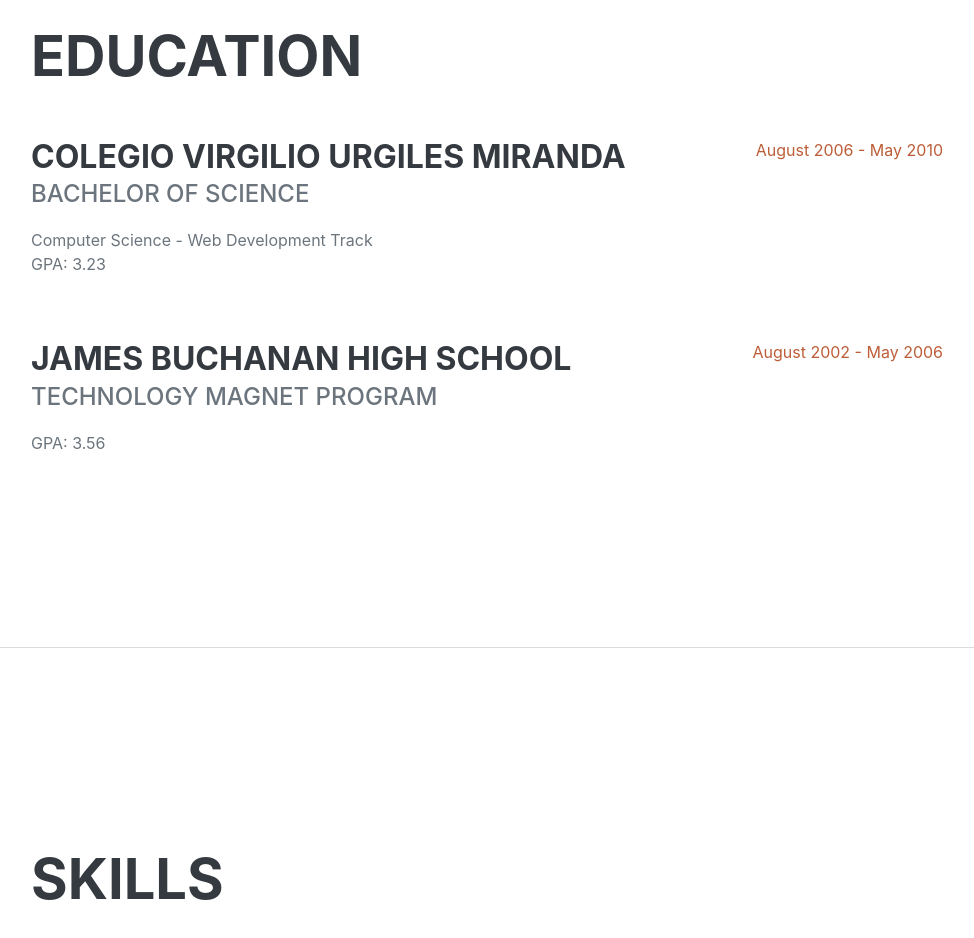
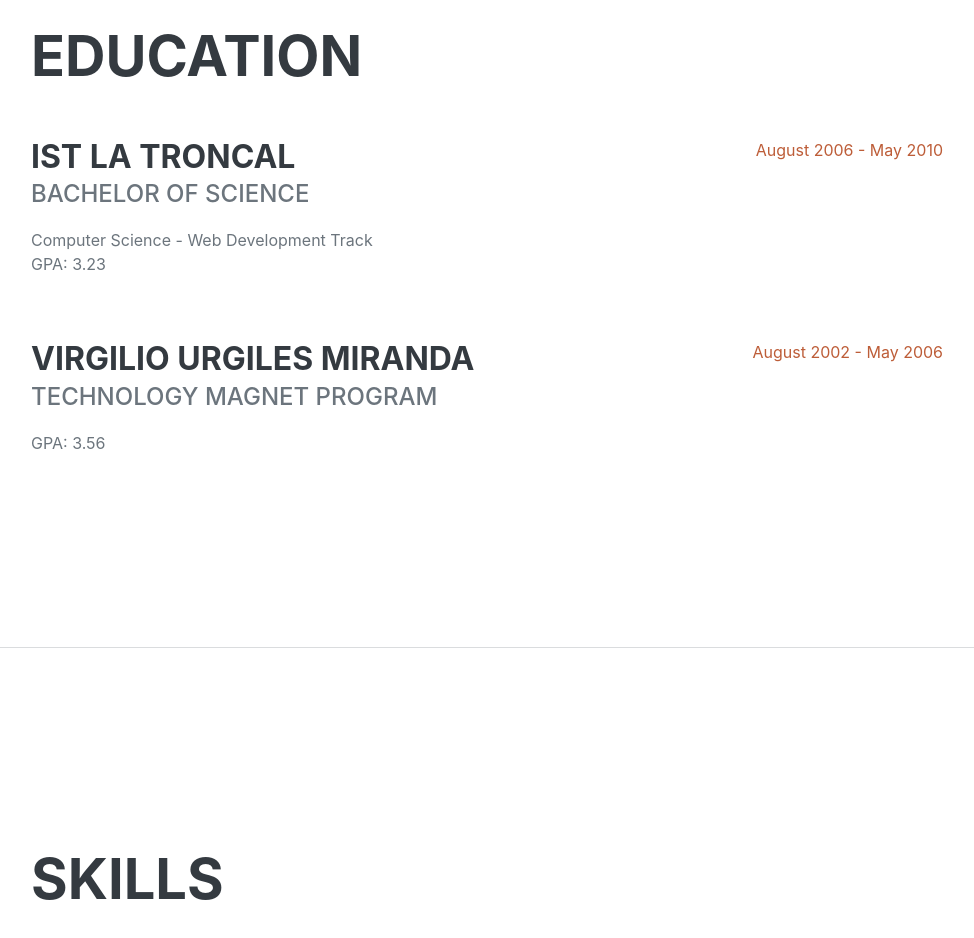
Before and after one commit to JorgeGonzalez2001/myweb.github.io, a plain HTML site: page index.html in a window 1280 px wide. Shown: the part 2160-3098 px from the top of the page, without its empty margins (289-1263 px from the left). Drawn offline with nearby package versions, Linux system fonts and the light colour scheme; a web font is replaced by a local one.

Commit message:
cambie nombre del instituto

```diff
--- a/index.html
+++ b/index.html
@@ -198,7 +198,7 @@
             class="d-flex flex-column flex-md-row justify-content-between mb-5"
           >
             <div class="flex-grow-1">
-              <h3 class="mb-0">Colegio virgilio Urgiles Miranda</h3>
+              <h3 class="mb-0">IST LA TRONCAL</h3>
               <div class="subheading mb-3">Bachelor of Science</div>
               <div>Computer Science - Web Development Track</div>
               <p>GPA: 3.23</p>
@@ -209,7 +209,7 @@
           </div>
           <div class="d-flex flex-column flex-md-row justify-content-between">
             <div class="flex-grow-1">
-              <h3 class="mb-0">James Buchanan High School</h3>
+              <h3 class="mb-0">VIRGILIO URGILES MIRANDA</h3>
               <div class="subheading mb-3">Technology Magnet Program</div>
               <p>GPA: 3.56</p>
             </div>
```
